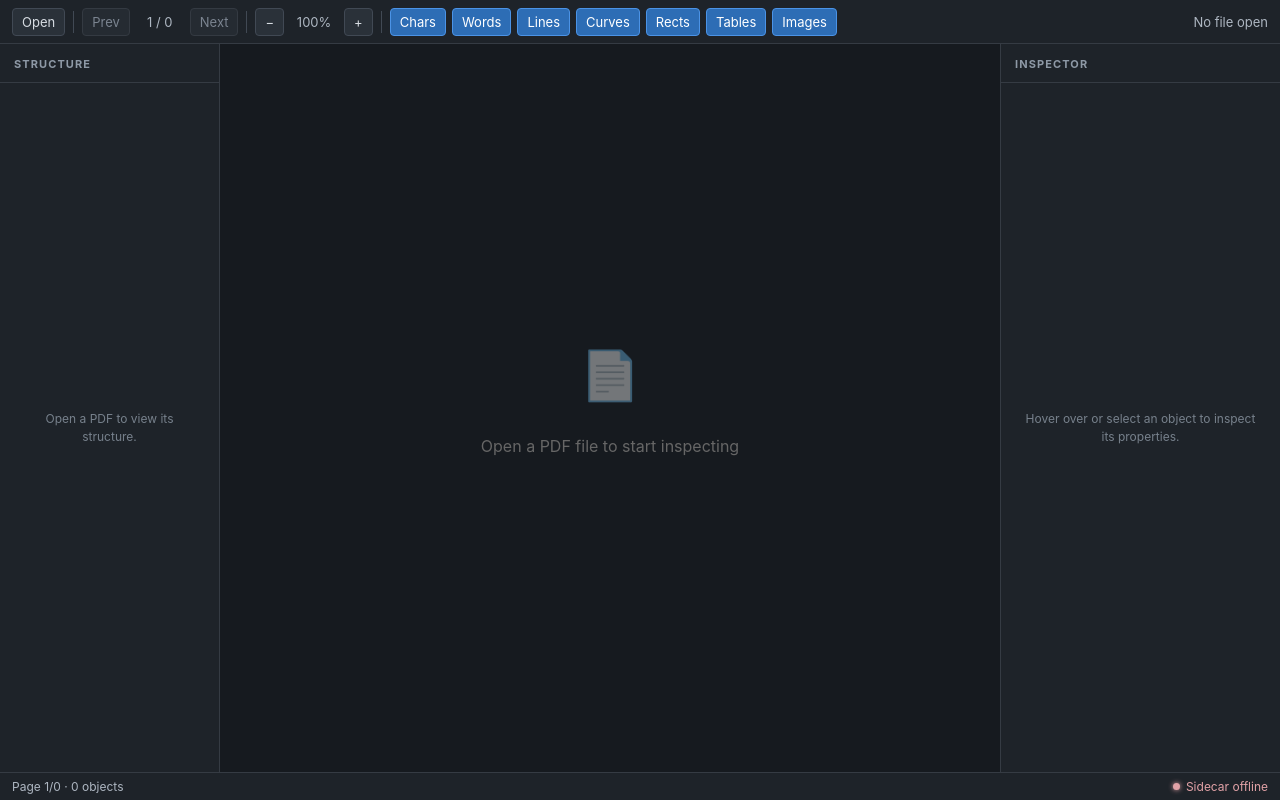
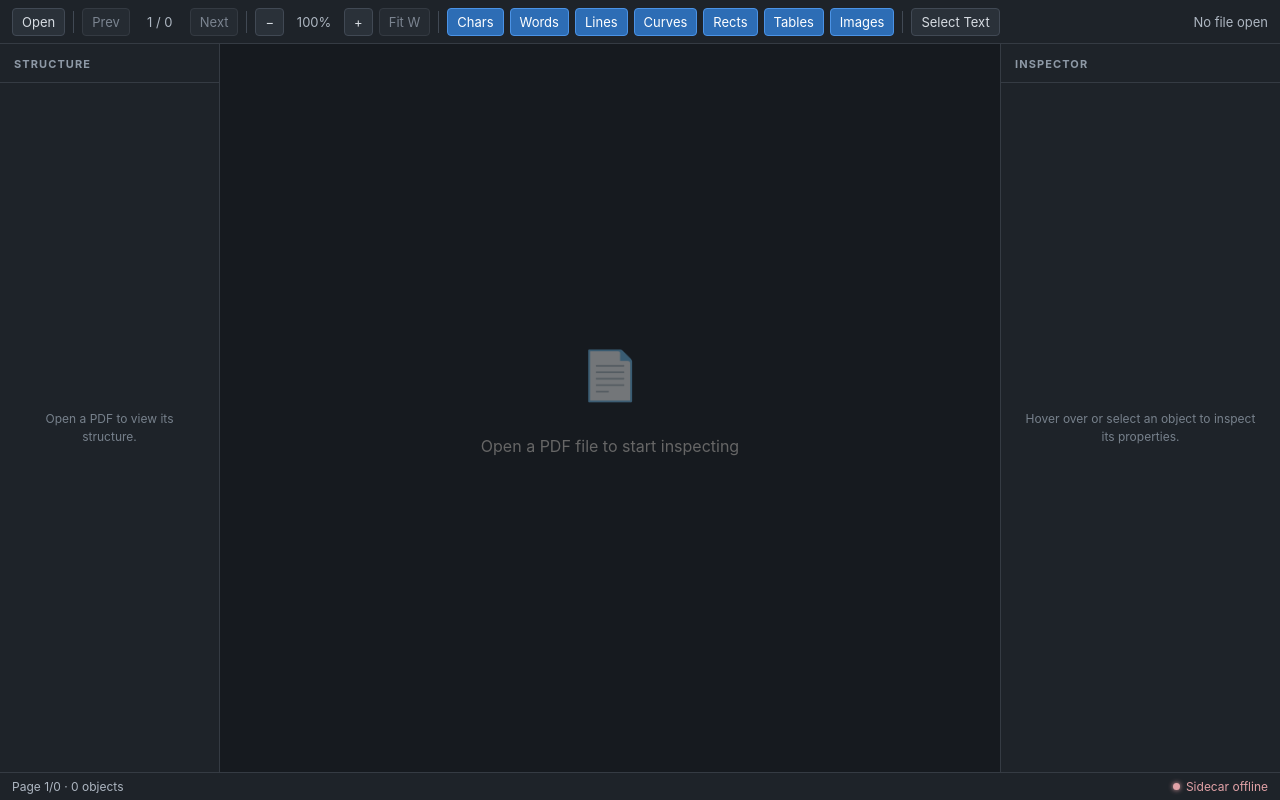
Before and after one commit to EthanCheung-gh/pdf-inspector, a React (Vite) app: page / in a window 1280 px wide. Built offline with nearby package versions, Linux system fonts and the light colour scheme.

Commit message:
feat: usePageNavigation in Toolbar; add Fit Width button; add Select Text toggle

```diff
--- a/src/renderer/components/Toolbar/Toolbar.tsx
+++ b/src/renderer/components/Toolbar/Toolbar.tsx
@@ -19,13 +19,17 @@ export const Toolbar: React.FC = () => {
   const currentPage = usePdfStore((state) => state.currentPage);
   const pageCount = usePdfStore((state) => state.pageCount);
   const zoom = usePdfStore((state) => state.zoom);
+  const fitWidthZoom = usePdfStore((state) => state.fitWidthZoom);
   const overlayVisibility = usePdfStore((state) => state.overlayVisibility);
   const isLoading = usePdfStore((state) => state.isLoading);
   const filePath = usePdfStore((state) => state.filePath);
+  const textSelectionMode = usePdfStore((state) => state.textSelectionMode);
   const setFile = usePdfStore((state) => state.setFile);
   const setZoom = usePdfStore((state) => state.setZoom);
   const setLoading = usePdfStore((state) => state.setLoading);
   const setError = usePdfStore((state) => state.setError);
+  const setFitWidthZoom = usePdfStore((state) => state.setFitWidthZoom);
+  const setTextSelectionMode = usePdfStore((state) => state.setTextSelectionMode);
   const toggleOverlay = usePdfStore((state) => state.toggleOverlay);
   const { navigate } = usePageNavigation();
 
@@ -50,6 +54,16 @@ export const Toolbar: React.FC = () => {
       setLoading(false);
     }
   }, [navigate, setError, setFile, setLoading]);
+
+  const handleFitWidth = useCallback(() => {
+    if (fitWidthZoom !== null) {
+      setFitWidthZoom(fitWidthZoom);
+    }
+  }, [fitWidthZoom, setFitWidthZoom]);
+
+  const handleTextSelectionToggle = useCallback(() => {
+    setTextSelectionMode(!textSelectionMode);
+  }, [setTextSelectionMode, textSelectionMode]);
 
   const filename = filePath?.split(/[\\/]/).pop() ?? 'No file open';
 
@@ -101,6 +115,15 @@ export const Toolbar: React.FC = () => {
         >
           +
         </button>
+        <button
+          className={`${styles.button} ${fitWidthZoom !== null && Math.abs(zoom - fitWidthZoom) < 0.01 ? styles.active : ''}`}
+          type="button"
+          onClick={handleFitWidth}
+          disabled={fitWidthZoom === null}
+          title="Fit page width"
+        >
+          Fit W
+        </button>
       </div>
 
       <span className={styles.separator} />
@@ -119,6 +142,20 @@ export const Toolbar: React.FC = () => {
         ))}
       </div>
 
+      <span className={styles.separator} />
+
+      <div className={styles.group} role="group" aria-label="Text selection">
+        <button
+          className={`${styles.button} ${textSelectionMode ? styles.active : ''}`}
+          type="button"
+          onClick={handleTextSelectionToggle}
+          aria-pressed={textSelectionMode}
+          title="Toggle text selection mode (T)"
+        >
+          Select Text
+        </button>
+      </div>
+
       <div className={styles.spacer} />
       <span className={styles.filename} title={filePath ?? undefined}>{filename}</span>
     </header>
```
